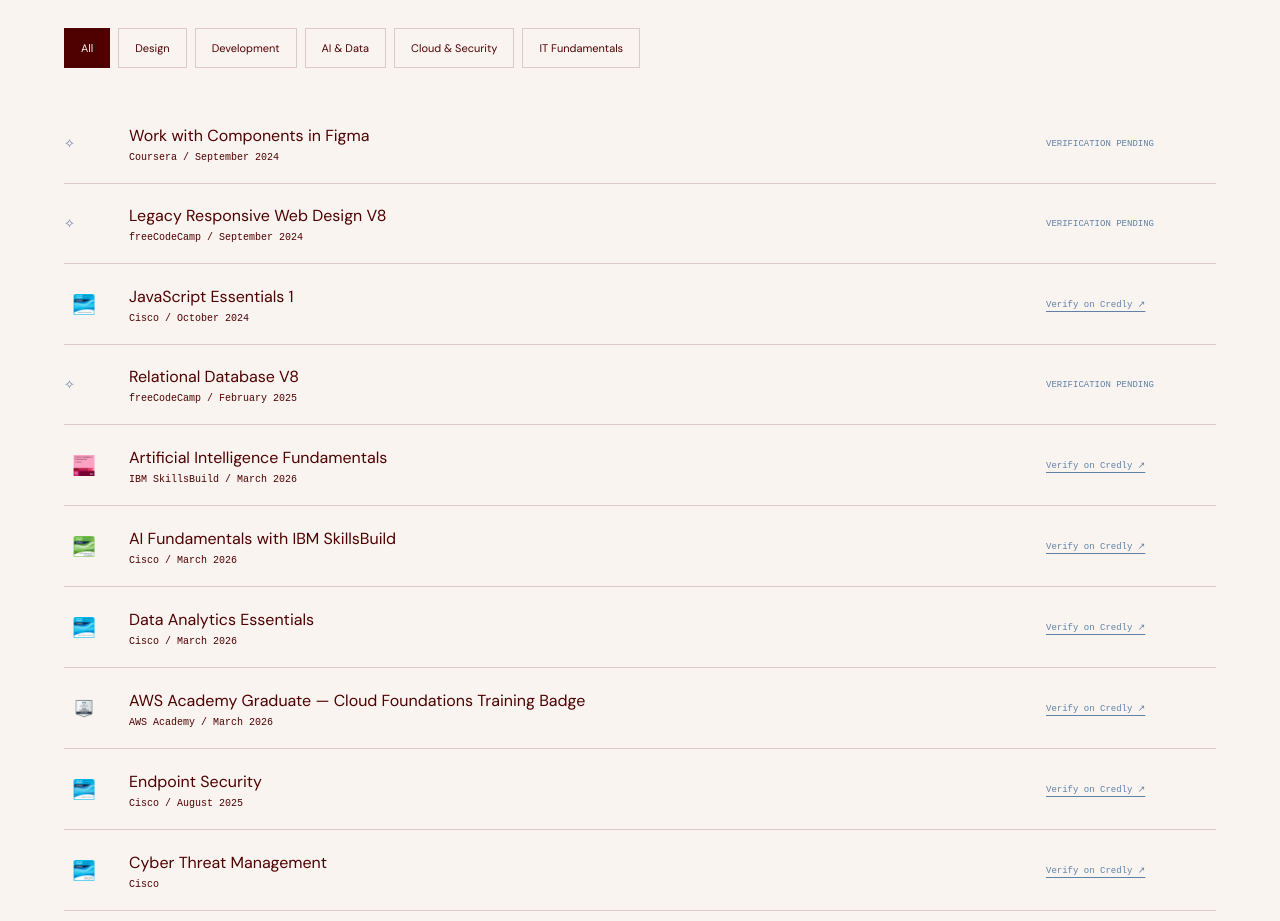
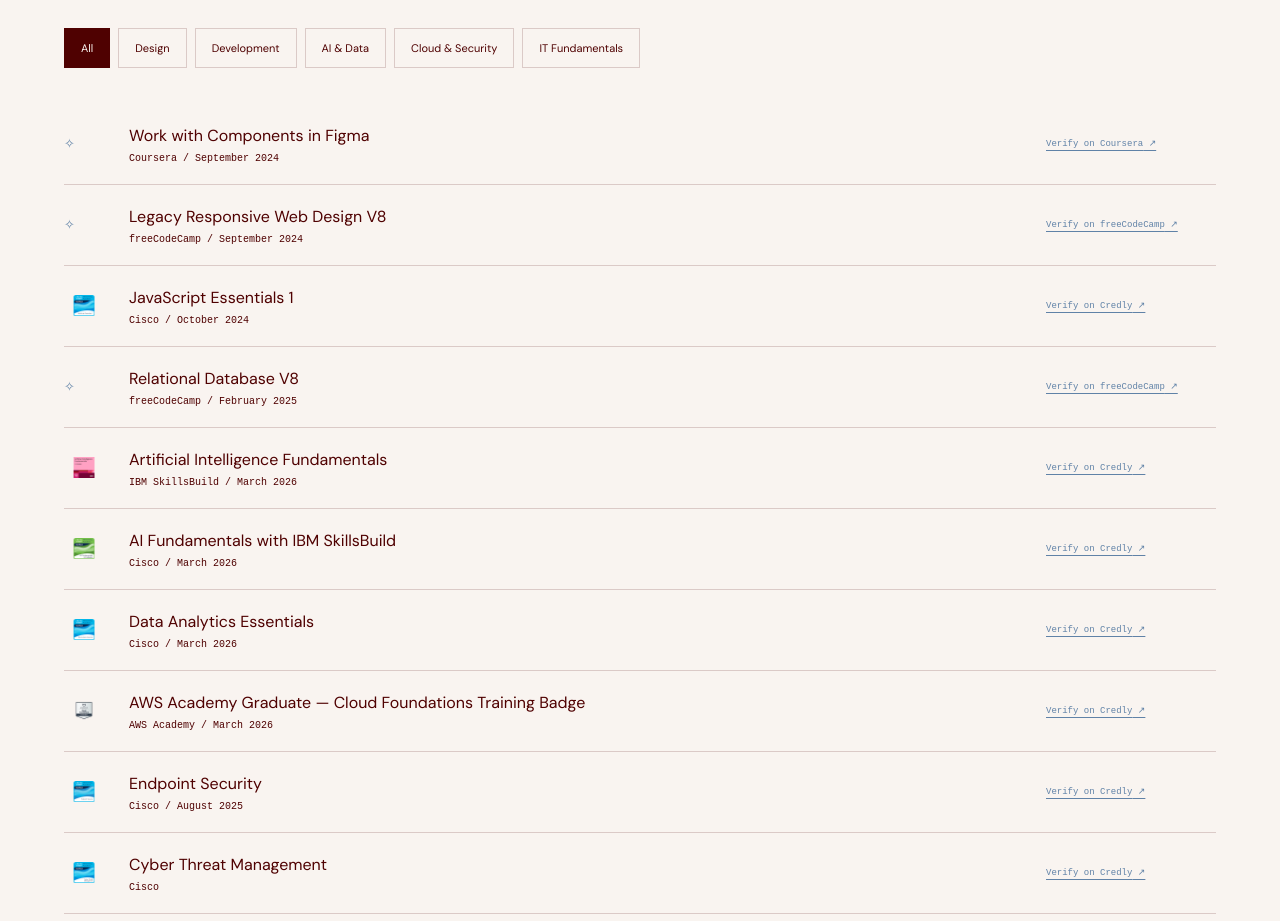
Before and after one commit to ninapascua/ninapascua-portfolio, a React (Vite) app: page / in a window 1280 px wide. Shown: the part 5400-6321 px from the top of the page. Built offline with nearby package versions, Linux system fonts and the light colour scheme; no server answers; a web font is replaced by a local one.

Commit message:
Update Site source

```diff
--- a/src/components/Certifications.jsx
+++ b/src/components/Certifications.jsx
@@ -10,9 +10,9 @@ export default function Certifications() {
     <div id="certificates">{certificates.filter(item => category === 'All' || item[0] === category).map(([, name, provider, date]) => {
       const evidence = certificateEvidence[name];
       return <article className="certificate" key={name}>
-        <span>{evidence ? <img className="certificate-badge" src={assetUrl(evidence.image)} alt="" loading="lazy" width="40" height="40" /> : '✧'}</span>
+        <span>{evidence?.image ? <img className="certificate-badge" src={assetUrl(evidence.image)} alt="" loading="lazy" width="40" height="40" /> : '✧'}</span>
         <div><h3>{name}</h3><p>{provider}{date ? ` / ${date}` : ''}</p></div>
-        <small>{evidence ? <a className="credential-link" href={evidence.url} target="_blank" rel="noreferrer" aria-label={`Verify ${name} on Credly`}>Verify on Credly ↗</a> : 'VERIFICATION PENDING'}</small>
+        <small>{evidence ? <a className="credential-link" href={evidence.url} target="_blank" rel="noreferrer" aria-label={`Verify ${name} on ${evidence.provider || 'Credly'}`}>Verify on {evidence.provider || 'Credly'} ↗</a> : 'VERIFICATION PENDING'}</small>
       </article>;
     })}</div>
 
--- a/src/data.js
+++ b/src/data.js
@@ -47,6 +47,9 @@ export const certificates=[
 // Public badges matched by their issuer-provided titles and recipient names.
 // Cyber Threat Management has no supplied issue date; none is inferred.
 export const certificateEvidence={
+  'Work with Components in Figma':{url:'https://www.coursera.org/account/accomplishments/verify/25W7WW8QQI3B',provider:'Coursera'},
+  'Relational Database V8':{url:'https://www.freecodecamp.org/certification/fcc6e66bdab-1c12-4b36-8525-1bcfcd71c947/relational-database-v8',provider:'freeCodeCamp'},
+  'Legacy Responsive Web Design V8':{url:'https://www.freecodecamp.org/certification/fcc6e66bdab-1c12-4b36-8525-1bcfcd71c947/responsive-web-design',provider:'freeCodeCamp'},
   'AWS Academy Graduate — Cloud Foundations Training Badge':{url:'https://www.credly.com/badges/15bdbc5b-107d-436f-b3a6-dae5b23b1c2b/public_url',image:'assets/certifications/aws-cloud-foundations.png'},
   'AI Fundamentals with IBM SkillsBuild':{url:'https://www.credly.com/badges/1f7b30a3-dffa-4e56-ace2-96776c407d72/public_url',image:'assets/certifications/ai-fundamentals-cisco.png'},
   'Artificial Intelligence Fundamentals':{url:'https://www.credly.com/badges/37ca537e-569f-4f81-838e-6ada6ba7b524/public_url',image:'assets/certifications/ai-fundamentals-ibm.png'},
```
Also changed, not shown: 1 other file (tests, documents, lock files or other folders).
